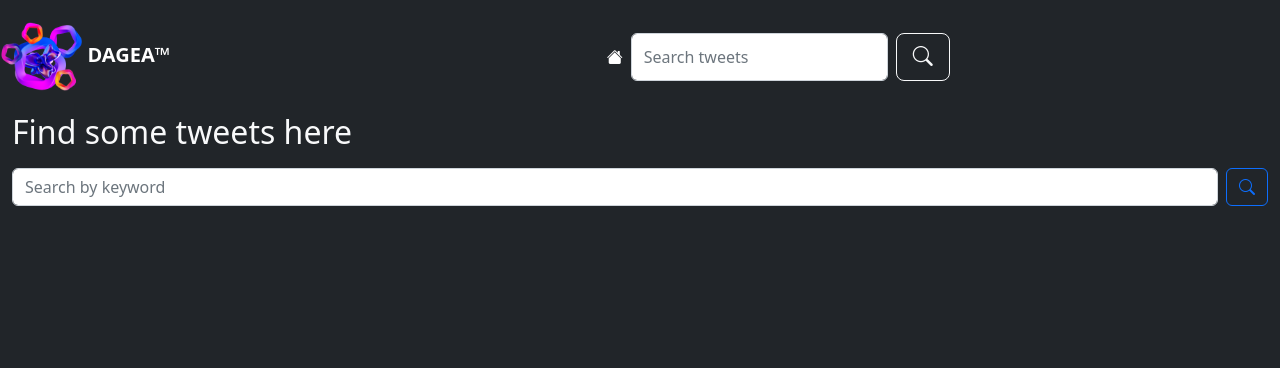
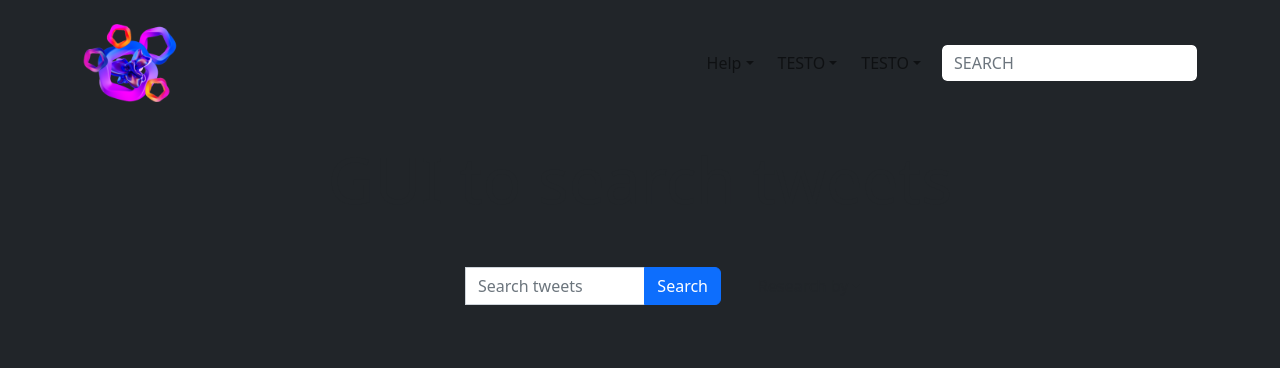
Before and after one commit to ali-benny/DAGEA, a Flask app: page / in a window 1280 px wide. Shown: the top 368 px of the page. Run offline with Flask 2, Linux system fonts and the light colour scheme; data that the repository does not hold is empty; some libraries are stand-ins or nearby versions.

Commit message:
Bump: html GUI updated

```diff
--- a/src/templates/index.html
+++ b/src/templates/index.html
@@ -3,28 +3,33 @@
 
 <head>
 	<title>Tweet Finder | DAGEA™</title>
+
 	<!-- Required meta tags -->
 	<meta charset="utf-8">
 	<meta name="viewport" content="width=device-width, initial-scale=1, shrink-to-fit=no">
 	<link rel="stylesheet" href="../static/css/card.css">
 	<link rel='icon' href='../static/img/logo/favicon-transparent.ico' type='image/x-icon' sizes="16x16" />
-	<!-- Bootstrap CSS v5.2.1 -->
-	<link href="https://cdn.jsdelivr.net/npm/bootstrap@5.2.1/dist/css/bootstrap.min.css" rel="stylesheet"
-		integrity="sha384-iYQeCzEYFbKjA/T2uDLTpkwGzCiq6soy8tYaI1GyVh/UjpbCx/TYkiZhlZB6+fzT" crossorigin="anonymous">
-	<link rel="stylesheet" href="https://cdn.jsdelivr.net/npm/bootstrap-icons@1.3.0/font/bootstrap-icons.css">
-	<!-- Bootstrap icons -->
 
+	<!-- Bootstrap CSS and JS v5.2.2 -->
+    <link href="https://cdn.jsdelivr.net/npm/bootstrap@5.2.2/dist/css/bootstrap.min.css" rel="stylesheet"
+        integrity="sha384-Zenh87qX5JnK2Jl0vWa8Ck2rdkQ2Bzep5IDxbcnCeuOxjzrPF/et3URy9Bv1WTRi" crossorigin="anonymous">
+    <script src="https://cdn.jsdelivr.net/npm/bootstrap@5.2.2/dist/js/bootstrap.bundle.min.js"
+        integrity="sha384-OERcA2EqjJCMA+/3y+gxIOqMEjwtxJY7qPCqsdltbNJuaOe923+mo//f6V8Qbsw3"
+        crossorigin="anonymous"></script>
+
+    <script src="../interface.js"></script>
 </head>
 
 <body class="bg-dark">
 	<script src="../search.js">
 	</script>
+	<!-- Vecchio header
 	<header>
 		<nav class="navbar navbar-expand-sm navbar-dark bg-dark">
 			<a href="index.html" class="navbar-brand"><img src="../static/img/logo/favicon-transparent.png" width=15%
 					class="d-inline-block" /><b>DAGEA™</b></a>
 			<!-- <button class="navbar-toggler d-lg-none" type="button" data-bs-toggle="collapse" data-bs-target="#collapsibleNavId" aria-controls="collapsibleNavId"
-				aria-expanded="false" aria-label="Toggle navigation"></button> -->
+				aria-expanded="false" aria-label="Toggle navigation"></button>
 			<ul class="navbar-nav navbar-left mt-2 mt-lg-0">
 				<li class="nav-item">
 					<a class="nav-link active" href="index.html" aria-current="page"><i class="bi-house-fill"><span
@@ -40,6 +45,9 @@
 			</div>
 		</nav>
 	</header>
+	-->
+
+	<!-- Vecchio main
 	<main class="container-fluid">
 		<div class="position-relative text-light">
 			<div>
@@ -51,8 +59,102 @@
 			</div>
 		</div>
 	</main>
+	-->
+
+	<header>
+        <div class="navbar navbar-expand-md navbar-light">
+            <div class="container">
+                <a href="#" class="navbar-brand">
+                    <img src="../static/img/logo/favicon-transparent.ico" alt="" style="width: 100px;">
+                </a>
+                <div class="navbar-collapse justify-content-end">
+                    <ul class="navbar-nav">
+                        <li class="nav-item dropdown mx-1">
+                            <a href="#" class="nav-link dropdown-toggle" data-bs-toggle="dropdown">Help</a>
+                            <ul class="dropdown-menu">
+                                <li class="dropdown-item">
+                                    <a href="#" class="dropdown-item">How it works</a>
+                                </li>
+                                <li class="dropdown-item">
+                                    <a href="#" class="dropdown-item">Research by user</a>
+                                </li>
+                                <li class="dropdown-item">
+                                    <a href="#" class="dropdown-item">Research by tag</a>
+                                </li>
+                            </ul>
+                        </li>
+                        <li class="nav-item dropdown mx-1">
+                            <a href="#" class="nav-link dropdown-toggle" data-bs-toggle="dropdown">TESTO</a>
+                            <ul class="dropdown-menu">
+                                <li class="dropdown-item">
+                                    <a href="#" class="dropdown-item">TESTO</a>
+                                </li>
+                                <li class="dropdown-item">
+                                    <a href="#" class="dropdown-item">TESTO</a>
+                                </li>
+                            </ul>
+                        </li>
+                        <li class="nav-item dropdown mx-1 mr-3">
+                            <a href="#" class="nav-link dropdown-toggle" data-bs-toggle="dropdown">TESTO</a>
+                            <ul class="dropdown-menu">
+                                <li class="dropdown-item">
+                                    <a href="#" class="dropdown-item">TESTO</a>
+                                </li>
+                                <li class="dropdown-item">
+                                    <a href="#" class="dropdown-item">TESTO</a>
+                                </li>
+                            </ul>
+                        </li>
+                    </ul>
+                    <form class="d-flex ms-2" role="search">
+                        <input type="search" class="form-control border-dark" placeholder="SEARCH">
+                    </form>
+                </div>
+            </div>
+        </div>
+    </header>
+
+	<main class="container">
+        <div class="container p-3">
+            <div class="text-center">
+                <h1 class="display-3 pb-2">GUI to search tweets</h1>
+            </div>
+        </div>
+
+        <div class="container mt-3">
+            <div class="row">
+                <div class="col-4"></div>
+
+                <div class="col-3">
+                    <div class="input-group">
+                        <i class="fa fa-search"></i>
+                        <input type="text" class="form-control" placeholder="Search tweets">
+                        <button class="btn btn-primary">Search</button>
+                    </div>
+                </div>
+
+                <div class="col-3">
+                    <div class="dropdown" id="tweetSearchBar">
+                        <button class="dropdown-toggle btn border-dark flex-grow-1 text-start" data-bs-toggle="dropdown"
+                            id="tweetSearchBarButton">Research by</button>
+                        <ul class="dropdown-menu">
+                            <li class="dropdow-item">
+                                <a href="#" class="dropdown-item" data-bs-toggle="dropdown" onclick=searchBy(0)>User</a>
+                            </li>
+                            <li class="dropdow-item">
+                                <a href="#" class="dropdown-item" data-bs-toggle="dropdown" onclick=searchBy(1)>Tag</a>
+                            </li>
+                        </ul>
+                    </div>
+                </div>
+
+                <div class="col-2"></div>
+            </div>
+        </div>
+    </main>
+
 	<!-- Cards tweet -->
-	<div class="container-fluid d-flex h-100">
+	<div class="container d-flex h-100 pt-5">
 		<div class="row justify-content-center mb-3">
 			{% for post in posts %}
 			<div class="col-lg-4">
@@ -67,9 +169,11 @@
 			{% endfor %}
 		</div>
 	</div>
+	<!-- Commentato perche' crea problemi
 	<script src="https://cdn.jsdelivr.net/npm/bootstrap@5.2.1/dist/js/bootstrap.min.js"
 		integrity="sha384-7VPbUDkoPSGFnVtYi0QogXtr74QeVeeIs99Qfg5YCF+TidwNdjvaKZX19NZ/e6oz" crossorigin="anonymous">
 		</script>
+	-->
 </body>
 
 </html>
```
